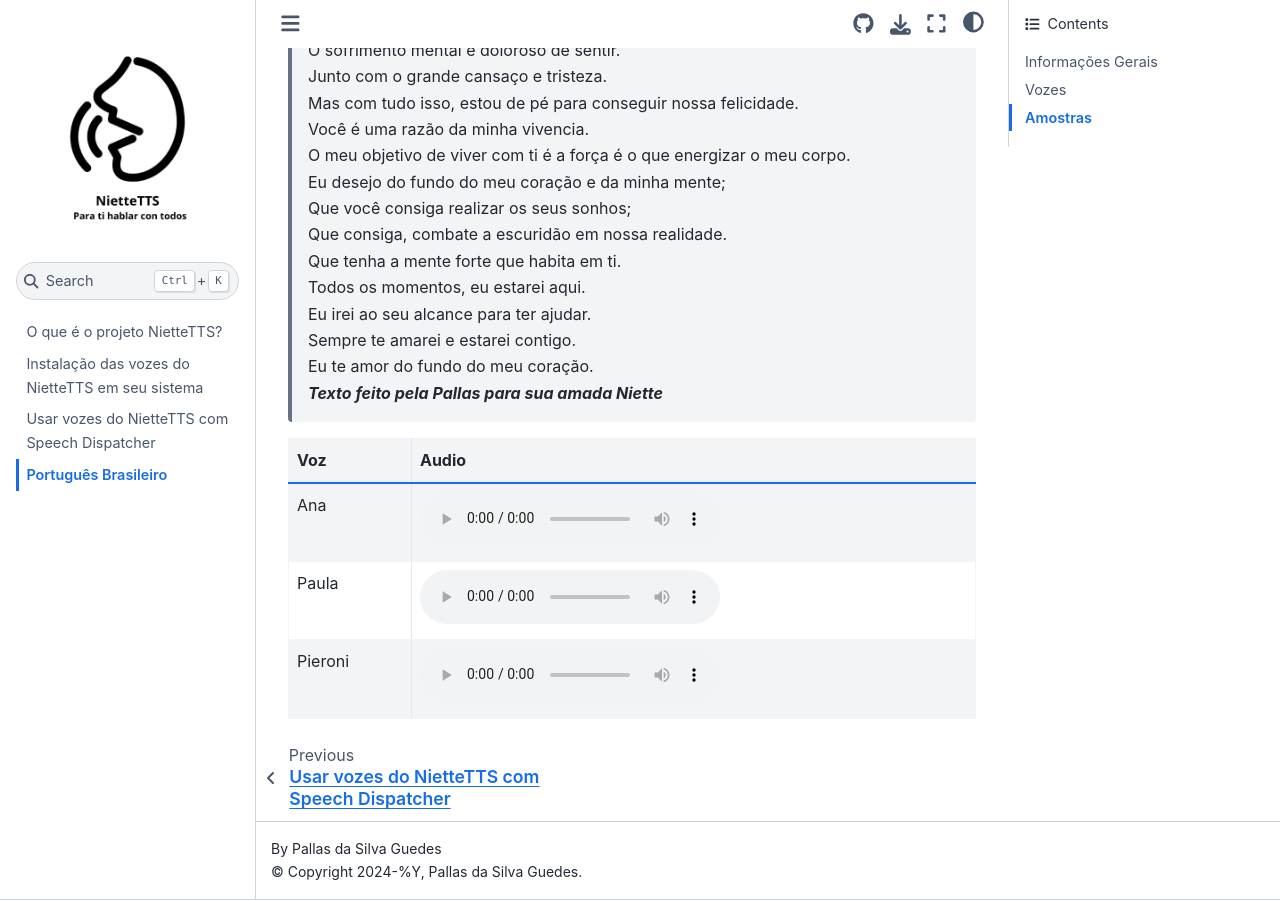
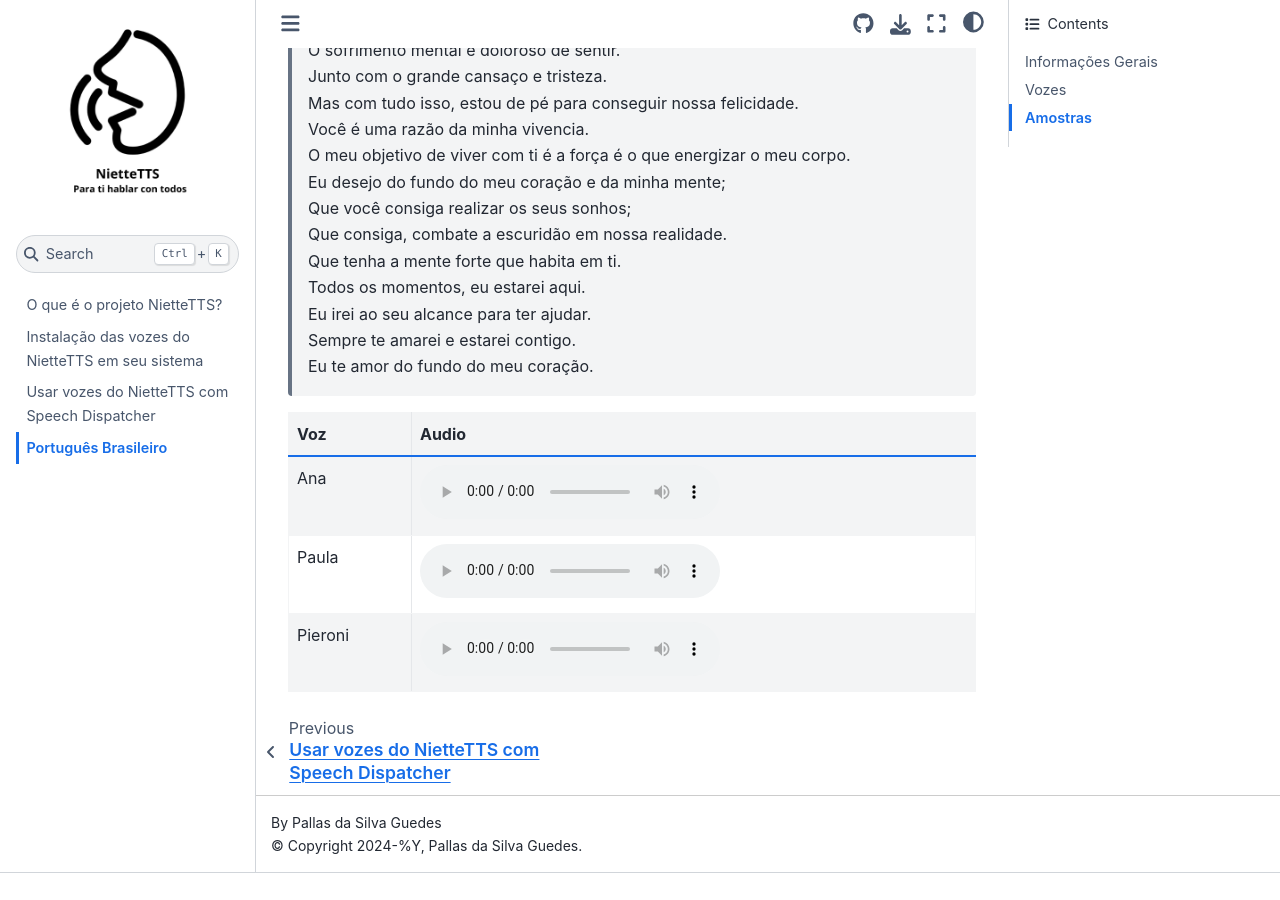
Before and after one commit to NietteLabs/niettelabs.github.io, a Sphinx documentation site: the page built from source/lang/pt-br.md, in a window 1280 px wide and 900 px high, scrolled down 4496 px. Built offline with Sphinx 7.4.7 and the Sphinx Book theme 1.1.4, drawn with Linux system fonts in a browser that asks for light colours; after the commit the page ends 5369 px from its top, so only the background shows below that.

Commit message:
Correção de texto de amostra

```diff
--- a/source/lang/pt-br.md
+++ b/source/lang/pt-br.md
@@ -152,7 +152,6 @@ MCD - Mel Cepstral Distortion (MCD), foi gerado comparado similaridade dos áudi
 > Eu irei ao seu alcance para ter ajudar.<br>
 >Sempre te amarei e estarei contigo.<br>
 > Eu te amor do fundo do meu coração.<br>
-> ***Texto feito pela Pallas para sua amada Niette***
 
 | Voz     | Audio                                                                                                                                                                              |
 | ------- | ---------------------------------------------------------------------------------------------------------------------------------------------------------------------------------- |
```
